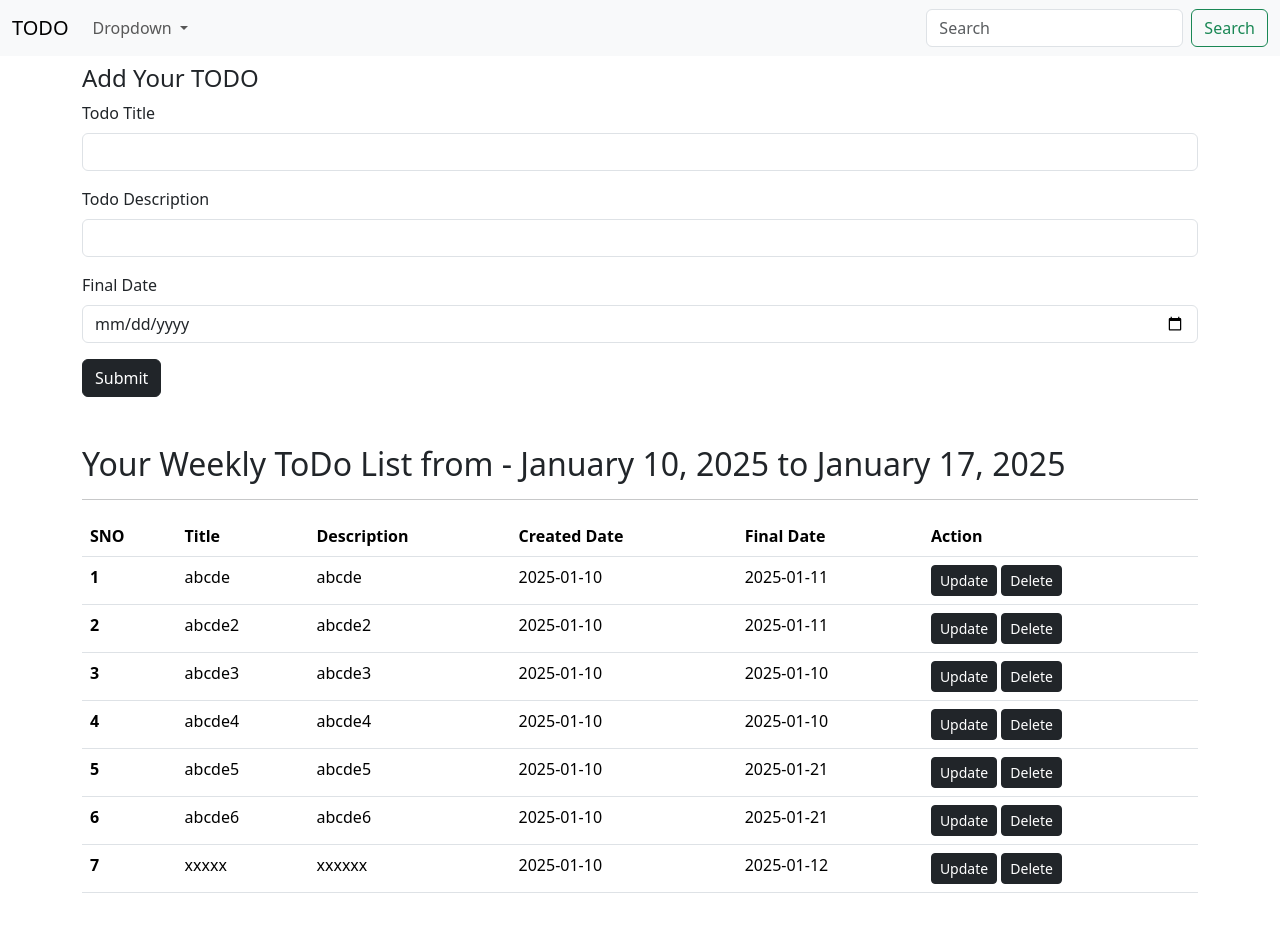
After one commit to Patil-Ashutosh-Anandrao/Python_Flask_web_development_Tutorial, a Flask app: page /weekly in a window 1280 px wide. The commit adds this page. Run offline with Flask 3, Linux system fonts and the light colour scheme.

Commit message:
final : update

```diff
--- a/app.py
+++ b/app.py
@@ -97,6 +97,13 @@
 
 
 
+##mii
+##mii
+##mii
+##mii
+##mii
+
+
 
 from flask import Flask
 from flask import request # This is used to get the form data.
@@ -104,6 +111,11 @@ from flask import render_template # This is used to render the HTML file.
 from flask import redirect # This is used to redirect to another page.
 from flask_sqlalchemy import SQLAlchemy # This is used to connect to the database.
 from datetime import datetime # This is used to get the current date and time.
+import os # This is used to get the current directory.
+from datetime import timedelta, date # This is used to get the next 7 days and the current date.
+import sqlite3 # This is used to connect to the database.
+from flask import url_for # This is used to get the URL.
+from sqlalchemy import and_ # This is used to get the tasks between two dates.
 
 app = Flask(__name__) # This is the basic way to create a Flask app.
 
@@ -121,13 +133,14 @@ class Todo(db.Model): # This is the class for the database table.
     sno = db.Column(db.Integer, primary_key=True) # This is the primary key column.
     title = db.Column(db.String(200), nullable=False) # This is the title column.
     desc = db.Column(db.String(500), nullable=False) # This is the description column.
-    date_created = db.Column(db.DateTime, default=datetime.utcnow) # This is the date column. utcnow is a function to get the current date and time.
+    date_created = db.Column(db.Date, default=date.today) # This is the date column. utcnow is a function to get the current date and time.
+    final_date = db.Column(db.String(10), nullable=False)
 
 
 
 # always use this function and mention what you want to see insted of sno and title.
     def __repr__(self): # This is the representation function.
-        return f"{self.sno} - {self.title}" # This is the representation string.
+        return f"{self.sno} - {self.title} - {self.final_date}" # This is the representation string.
 
 
 
@@ -138,10 +151,12 @@ class Todo(db.Model): # This is the class for the database table.
 # This is the home route. methods is used to get the form data.
 
 def home():
+    current_date = datetime.now().strftime("%Y-%m-%d") # This is to get the current date and time.
     if request.method == 'POST': # This is to check if the form is submitted.
         title = request.form['title'] # This is to get the title from the form.
         desc = request.form['desc']
-        todo = Todo(title=title, desc=desc) # This is to create a new task.
+        final_date = request.form['final_date']
+        todo = Todo(title=title, desc=desc,final_date=final_date) # This is to create a new task.
         db.session.add(todo) # This is to add the task to the database.
         db.session.commit() # This is to commit the task to the database.
 
@@ -150,10 +165,81 @@ def home():
     # db.session.add(todo)
     # db.session.commit()
 
-    allTodo = Todo.query.all() # This is to get all the tasks from the database.
+    allTodo = Todo.query.filter(Todo.final_date <= current_date).all() # This is to get all the tasks from the database.
 
     # return 'Hello, Flask!'
-    return render_template('index.html', allTodo=allTodo) # This is jinja2 and used to render the HTML file.
+    return render_template('index.html', allTodo=allTodo, current_date=current_date, ) # This is jinja2 and used to render the HTML file.
+
+
+
+
+
+
+@app.route("/weekly",methods=['GET', 'POST'])
+def weekly():
+    # if request.method == 'POST': # This is to check if the form is submitted.
+    #     title = request.form['title'] # This is to get the title from the form.
+    #     desc = request.form['desc']
+
+    #     todo = Todo.query.filter_by(sno=sno).first()
+    #     todo = Todo(title=title, desc=desc) # This is to create a new task.
+    #     db.session.add(todo) # This is to add the task to the database.
+    #     db.session.commit() # This is to commit the task to the database.
+
+    # Generate a list of dates from today to the next 7 days
+    today = datetime.now().strftime("%B %d, %Y") # This is to get the current date and time.
+    date_after_7_days = (datetime.now() + timedelta(days=7)).strftime("%B %d, %Y")
+
+    allTodo = Todo.query.filter(Todo.final_date <= today).all() # This is to get all the tasks from the database.
+
+    #allTodo = Todo.query.filter(Todo.final_date.between(today, date_after_7_days)).all()
+    #allTodo = Todo.query.all() # This is to get all the tasks from the database.
+
+    # allTodo = Todo.query.filter(
+    #     and_(
+    #         Todo.final_date >= today,
+    #         Todo.final_date <= date_after_7_days
+    #     )
+    # ).all()
+
+
+    return render_template('weekly.html', today=today,date_after_7_days=date_after_7_days, allTodo=allTodo) # This is jinja2 and used to render the HTML file.
+
+
+
+
+
+
+
+@app.route("/monthly",methods=['GET', 'POST'])
+def monthly():
+    # if request.method == 'POST': # This is to check if the form is submitted.
+    #     title = request.form['title'] # This is to get the title from the form.
+    #     desc = request.form['desc']
+
+    #     todo = Todo.query.filter_by(sno=sno).first()
+    #     todo = Todo(title=title, desc=desc) # This is to create a new task.
+    #     db.session.add(todo) # This is to add the task to the database.
+    #     db.session.commit() # This is to commit the task to the database.
+
+    # Generate a list of dates from today to the next 7 days
+    today = datetime.now().strftime("%B %d, %Y") # This is to get the current date and time.
+    date_after_30_days = (datetime.now() + timedelta(days=30)).strftime("%B %d, %Y")
+
+    # allTodo = Todo.query.all() # This is to get all the tasks from the database.
+
+    allTodo = Todo.query.filter(
+        and_(
+            Todo.final_date >= today,
+            Todo.final_date <= date_after_30_days
+        )
+    ).all()
+
+    return render_template('monthly.html', today=today,date_after_30_days=date_after_30_days, allTodo=allTodo) # This is jinja2 and used to render the HTML file.
+
+
+
+
 
 
 @app.route('/update/<int:sno>', methods=['GET','POST']) # <int:sno> is used to get the sno from the URL and /update/ is the route which is used to update the task.
@@ -161,16 +247,21 @@ def update(sno):
     if request.method == 'POST':    # This is to check if the form is submitted.
         title = request.form['title'] # This is to get the title from the form.
         desc = request.form['desc']
+        final_date = request.form['final_date']
 
         todo = Todo.query.filter_by(sno=sno).first() # This is to get the task from the database. first() is used to get the first task.
         todo.title = title # This is to update the title of the task.
         todo.desc = desc
+        todo.final_date = final_date
+
         db.session.add(todo) # This is to add the task to the database.
         db.session.commit()
 
-        return redirect('/') # This is to redirect to the home page.
+        return redirect("/") # This is to redirect to the home page.
 
-    #return render_template('update.html', todo=todo) # This is jinja2 and used to render the HTML file.
+
+    todo = Todo.query.filter_by(sno=sno).first() # This is to get the task from the database. first() is used to get the first task.
+    return render_template('update.html', todo=todo) # This is jinja2 and used to render the HTML file.
 
     # allToday = Todo.query.all() # This is to get all the tasks from the database.
     # print(allToday) # This is to print all the tasks.
--- a/templates/base.html
+++ b/templates/base.html
@@ -22,30 +22,27 @@
             <nav class="navbar navbar-expand-lg bg-body-tertiary">
                 <div class="container-fluid">
                 <a class="navbar-brand" href="/">TODO </a>
-                <button class="navbar-toggler" type="button" data-bs-toggle="collapse" data-bs-target="#navbarSupportedContent" aria-controls="navbarSupportedContent" aria-expanded="false" aria-label="Toggle navigation">
+                <button class="navbar-toggler" type="button"
+                        data-bs-toggle="collapse" data-bs-target="#navbarSupportedContent"
+                        aria-controls="navbarSupportedContent" aria-expanded="false"
+                        aria-label="Toggle navigation">
+
                     <span class="navbar-toggler-icon"></span>
                 </button>
                 <div class="collapse navbar-collapse" id="navbarSupportedContent">
                     <ul class="navbar-nav me-auto mb-2 mb-lg-0">
-                    <li class="nav-item">
-                        <a class="nav-link active" aria-current="page" href="#">Home</a>
-                    </li>
-                    <li class="nav-item">
-                        <a class="nav-link" href="#">Link</a>
-                    </li>
+
                         <li class="nav-item dropdown">
                             <a class="nav-link dropdown-toggle" href="#" role="button" data-bs-toggle="dropdown" aria-expanded="false">
                             Dropdown
                             </a>
                             <ul class="dropdown-menu">
-                        <li><a class="dropdown-item" href="#">Action</a></li>
-                        <li><a class="dropdown-item" href="#">Another action</a></li>
+                            <li><a class="dropdown-item" href="/">Daily ToDo List </a></li>
                             <li><hr class="dropdown-divider"></li>
-                        <li><a class="dropdown-item" href="#">Something else here</a></li>
+                            <li><a class="dropdown-item" href="/weekly">Weekly ToDo List </a></li>
+                            <li><hr class="dropdown-divider"></li>
+                            <li><a class="dropdown-item" href="/monthly">Monthly ToDo List </a></li>
                             </ul>
-                    </li>
-                    <li class="nav-item">
-                        <a class="nav-link disabled" aria-disabled="true">Disabled</a>
                         </li>
                     </ul>
                     <form class="d-flex" role="search">
--- /dev/null
+++ b/templates/weekly.html
@@ -0,0 +1,104 @@
+    <!-- <!DOCTYPE html>
+    <html lang="en">
+    <head>
+        <meta charset="UTF-8">
+        <meta name="viewport" content="width=device-width, initial-scale=1.0">
+        <title>Index Page</title>
+    </head>
+    <body>
+        let's render this page
+    </body>
+    </html> -->
+
+    {% extends "base.html" %}
+
+    {% block title %}
+        Home
+    {% endblock title %}
+
+    {% block body %}
+
+        <div class="container mt-2 mb-5">
+            <h4>Add Your TODO </h4>
+            <form action="/" method="POST"> <!-- The action="/" attribute means that when the form is submitted, the data will be sent to the root URL (/).
+                                                The method="post" attribute means that the form data will be sent using the HTTP POST method.  -->
+                <div class="mb-3">
+                <label for="title" class="form-label">Todo Title</label>
+                <input type="text" class="form-control" name="title" id="title" aria-describedby="emailHelp">
+                </div>
+
+                <div class="mb-3">
+                <label for="desc" class="form-label">Todo Description</label>
+                <input type="text" class="form-control" id="desc" name="desc">
+                </div>
+
+                <div class="mb-3">
+                    <label for="desc" class="form-label">Final Date</label>
+                    <input type="date" class="form-control" id="final_date" name="final_date" required>
+                </div>
+
+                <!-- <div class="mb-3 form-check">
+                <input type="checkbox" class="form-check-input" id="exampleCheck1">
+                <label class="form-check-label" for="exampleCheck1">Check me out</label>
+                </div> -->
+
+                <button type="submit" class="btn btn-dark">Submit</button>
+            </form>
+        </div>
+
+        <div class="container mt-5 mb-5">
+            <h2>Your Weekly ToDo List from - {{ today }} to {{ date_after_7_days }}</h2>
+            <hr>
+                <!-- use jinja -->
+
+                {% if allTodo|length == 0 %}
+                <div class="alert alert-dark" role="alert">
+                    No Record Found ! Add Your First Todo ...
+                </div>
+
+                {% else %}
+
+                    <table class="table">
+
+                        <thead>
+                        <tr>
+                            <th scope="col">SNO</th>
+                            <th scope="col">Title</th>
+                            <th scope="col">Description</th>
+                            <th scope="col">Created Date</th>
+                            <th scope="col">Final Date</th>
+                            <th scope="col">Action</th>
+                        </tr>
+                        </thead>
+
+                        <tbody>
+                        {% for todo in allTodo %}
+                            <tr>
+                            <th scope="row">{{loop.index}}</th>
+                            <td>{{todo.title}}</td>
+                            <td>{{todo.desc}}</td>
+                            <td>{{todo.date_created}}</td>
+                            <td>{{todo.final_date}}</td>
+                            <td>
+                                <!-- use of btn-sm is create btn small and
+                                    mx-1 is used to This class is used to add horizontal margin to an element. The m stands for margin, x stands for horizontal (left and right), and 0.5 is the size of the margin
+                                -->
+
+                                <a href="/update/{{todo.sno}}" type="button" class="btn btn-dark btn-sm mx-0.5">Update</a>
+                                <a href="/delete/{{todo.sno}}" type="button" class="btn btn-dark btn-sm mx-0.5">Delete</a>
+                            </td>
+                            </tr>
+                        {% endfor %}
+                        </tbody>
+
+                    </table>
+
+                {% endif %}
+
+        </div>
+
+        <script src="https://cdn.jsdelivr.net/npm/bootstrap@5.3.3/dist/js/bootstrap.bundle.min.js"
+        integrity="sha384-YvpcrYf0tY3lHB60NNkmXc5s9fDVZLESaAA55NDzOxhy9GkcIdslK1eN7N6jIeHz"
+        crossorigin="anonymous"></script>
+
+    {% endblock body %}
```
Also changed, not shown: templates/index.html (+10 -2 lines), templates/monthly.html (added, +104 -0 lines), templates/update.html (+6 -1 lines), instance/todo.db. Lines whose indentation alone changed are shown as unchanged.
